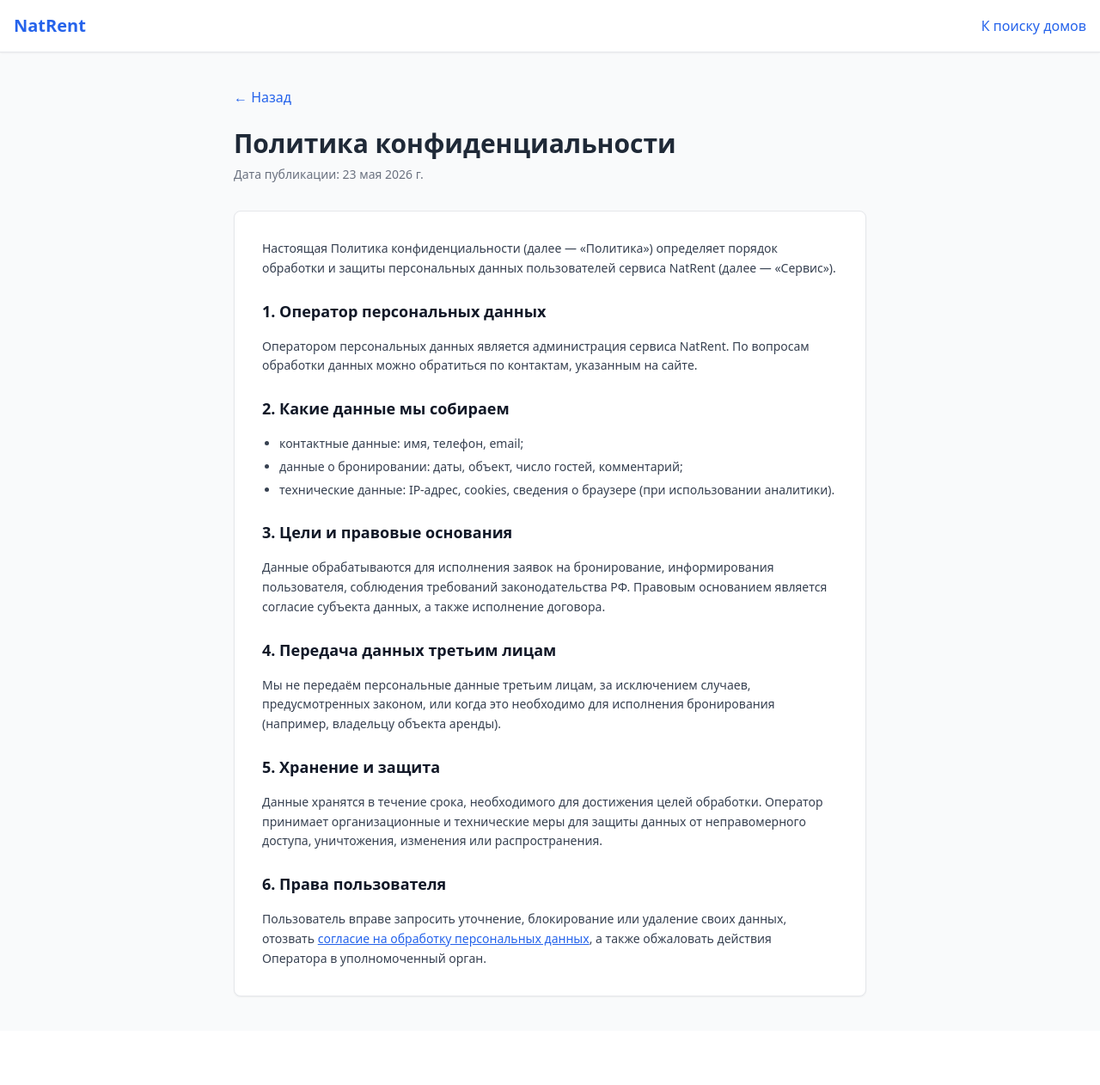
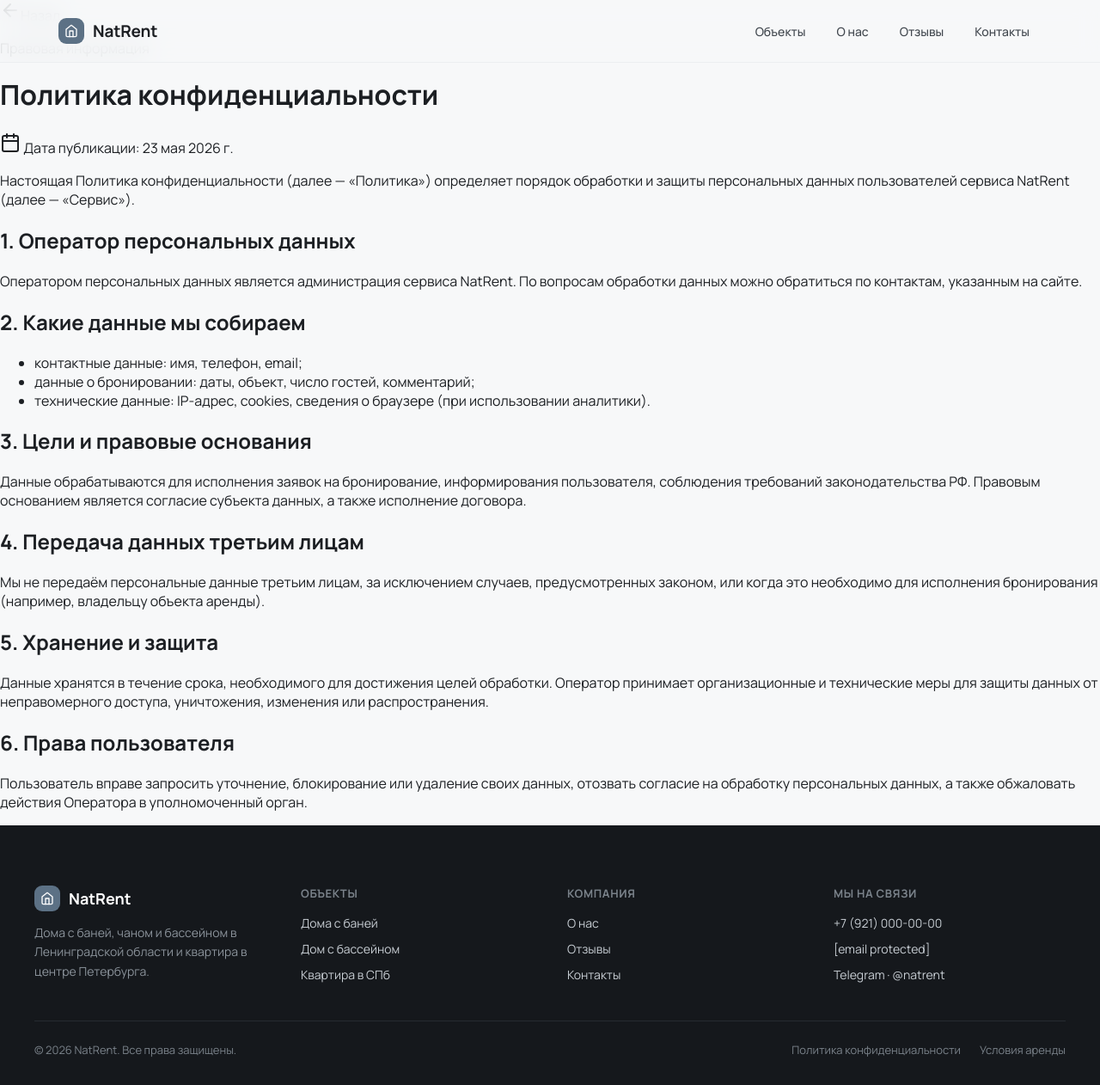
Before and after one commit to krekermove/natrent, a Django app: page /legal/privacy-policy/ in a window 1280 px wide. Shown: the whole page at 86% size. Before the commit the page ends 1160 px from the top, so only its background shows below. Run offline with Django 5.2, Linux system fonts and the light colour scheme; some libraries are stand-ins or nearby versions.

Commit message:
feat: new design for legal pages

```diff
--- a/web_natrent/main/templates/main/legal/base.html
+++ b/web_natrent/main/templates/main/legal/base.html
@@ -1,27 +1,104 @@
+{% load static %}
 <!DOCTYPE html>
 <html lang="ru">
 <head>
-    <meta charset="UTF-8">
-    <meta name="viewport" content="width=device-width, initial-scale=1.0">
-    <title>{% block page_title %}NatRent{% endblock %} | NatRent</title>
-    <script src="https://cdn.tailwindcss.com"></script>
+  <meta charset="utf-8">
+  <meta name="viewport" content="width=device-width, initial-scale=1">
+  <title>Пользовательское соглашение | NatRent</title>
+
+  <link rel="preconnect" href="https://fonts.googleapis.com">
+  <link rel="preconnect" href="https://fonts.gstatic.com" crossorigin>
+  <link href="https://fonts.googleapis.com/css2?family=Manrope:wght@300;400;500;600;700;800&display=swap" rel="stylesheet">
+
+  <link rel="stylesheet" href="{% static 'main/css/site.css' %}">
+  <link rel="stylesheet" href="{% static 'main/css/legal.css' %}">
 </head>
-<body class="bg-gray-50 font-sans text-gray-800">
-    <header class="bg-white border-b shadow-sm">
-        <div class="container mx-auto px-4 py-4 flex justify-between items-center">
-            <span class="text-xl font-bold text-blue-600">NatRent</span>
-            <a href="{% url 'main:search_houses' %}" class="text-blue-600 hover:text-blue-800">К поиску домов</a>
+<body class="legal-page">
+
+  <!-- ===== НАВИГАЦИЯ ===== -->
+  <nav class="nav">
+    <div class="nav__inner">
+      <a href="{% url 'main:main_page' %}" class="nav__logo">
+        <span class="nav__mark"><i data-feather="home" style="width:16px;height:16px;"></i></span>
+        <span class="nav__brand">NatRent</span>
+      </a>
+      <div class="nav__right">
+        <div class="nav__links">
+          <a href="{% url 'main:main_page' %}#properties" class="nav__link">Объекты</a>
+          <a href="{% url 'main:main_page' %}#about" class="nav__link">О нас</a>
+          <a href="{% url 'main:main_page' %}#reviews" class="nav__link">Отзывы</a>
+          <a href="{% url 'main:main_page' %}#contact" class="nav__link">Контакты</a>
         </div>
+<!--        <a href="_preview_search.html" class="nav__cta">Свободные дома</a>-->
+      </div>
+    </div>
+  </nav>
+
+  <main class="legal-main">
+    <a href="javascript:history.back()" class="legal-back"><i data-feather="arrow-left"></i>Назад</a>
+
+    <!-- ===== ШАПКА ДОКУМЕНТА ===== -->
+    <header class="legal-head">
+      <p class="legal-head__eyebrow">Правовая информация</p>
+      <h1 class="legal-head__title">{% block document_title %}{% endblock %}</h1>
+      <p class="legal-head__meta">
+        <i data-feather="calendar"></i>
+        Дата публикации: 23 мая 2026 г.
+      </p>
     </header>
 
-    <main class="container mx-auto px-4 py-10 max-w-3xl">
-        <a href="javascript:history.back()" class="inline-block text-blue-600 hover:text-blue-800 mb-6">← Назад</a>
-        <h1 class="text-3xl font-bold mb-2">{% block document_title %}{% endblock %}</h1>
-        <p class="text-sm text-gray-500 mb-8">Дата публикации: 23 мая 2026 г.</p>
+    <article class="legal-article">
+      {% block legal_content %}{% endblock %}
+    </article>
+  </main>
 
-        <article class="bg-white rounded-lg shadow-sm border p-6 md:p-8 space-y-4 text-sm leading-relaxed text-gray-700">
-            {% block legal_content %}{% endblock %}
-        </article>
-    </main>
+  <!-- ===== ФУТЕР ===== -->
+  <footer class="footer">
+    <div class="wrap">
+      <div class="footer__cols">
+        <div class="footer__brand">
+          <div class="footer__brandrow">
+            <span class="footer__mark"><i data-feather="home" style="width:16px;height:16px;"></i></span>
+            <span class="footer__brandname">NatRent</span>
+          </div>
+          <p class="footer__about">Дома с баней, чаном и бассейном в Ленинградской области и квартира в центре Петербурга.</p>
+        </div>
+        <div>
+          <div class="footer__h">Объекты</div>
+          <div class="footer__list">
+            <a href="_preview.html#properties">Дома с баней</a>
+            <a href="_preview.html#properties">Дом с бассейном</a>
+            <a href="_preview.html#properties">Квартира в СПб</a>
+          </div>
+        </div>
+        <div>
+          <div class="footer__h">Компания</div>
+          <div class="footer__list">
+            <a href="_preview.html#about">О нас</a>
+            <a href="_preview.html#reviews">Отзывы</a>
+            <a href="_preview.html#contact">Контакты</a>
+          </div>
+        </div>
+        <div>
+          <div class="footer__h">Мы на связи</div>
+          <div class="footer__list">
+            <span>+7 (921) 000-00-00</span>
+            <span><a href="/cdn-cgi/l/email-protection" class="__cf_email__" data-cfemail="94fcf1f8f8fbd4faf5e0e6f1fae0bae6e1">[email&#160;protected]</a></span>
+            <a href="#">Telegram · @natrent</a>
+          </div>
+        </div>
+      </div>
+      <div class="footer__bottom">
+        <span>© 2026 NatRent. Все права защищены.</span>
+        <div class="footer__legal">
+          <a href="#">Политика конфиденциальности</a>
+          <a href="#">Условия аренды</a>
+        </div>
+      </div>
+    </div>
+  </footer>
+
+  <script data-cfasync="false" src="/cdn-cgi/scripts/5c5dd728/cloudflare-static/email-decode.min.js"></script><script src="https://unpkg.com/feather-icons"></script>
+  <script>if (window.feather) feather.replace();</script>
 </body>
 </html>
```
